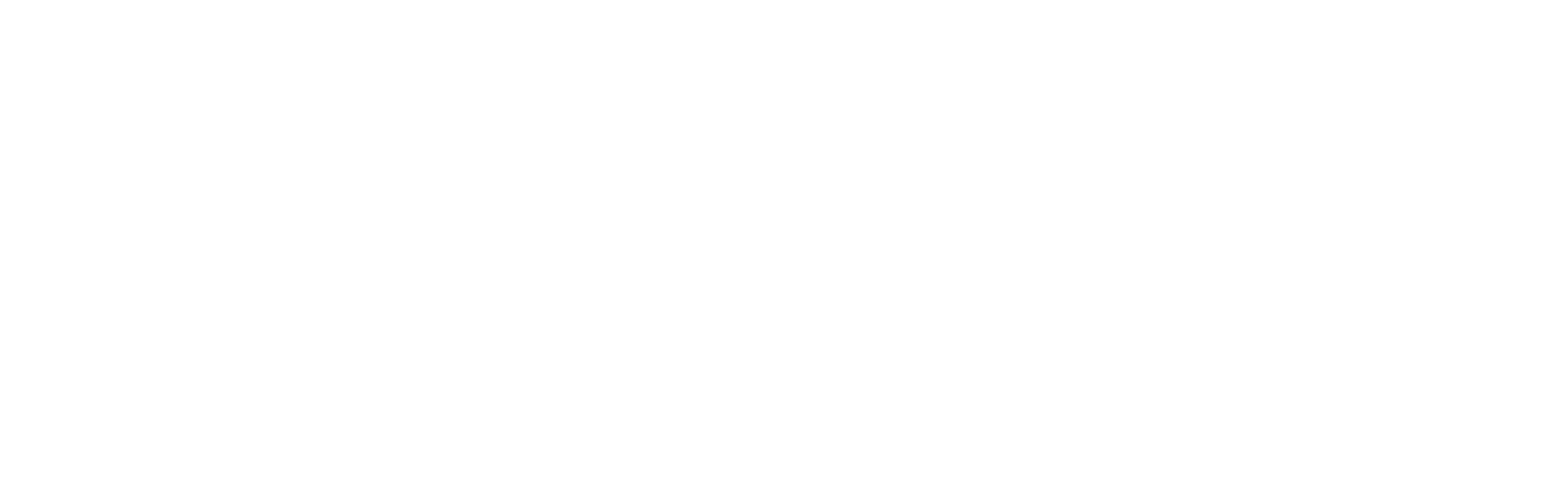
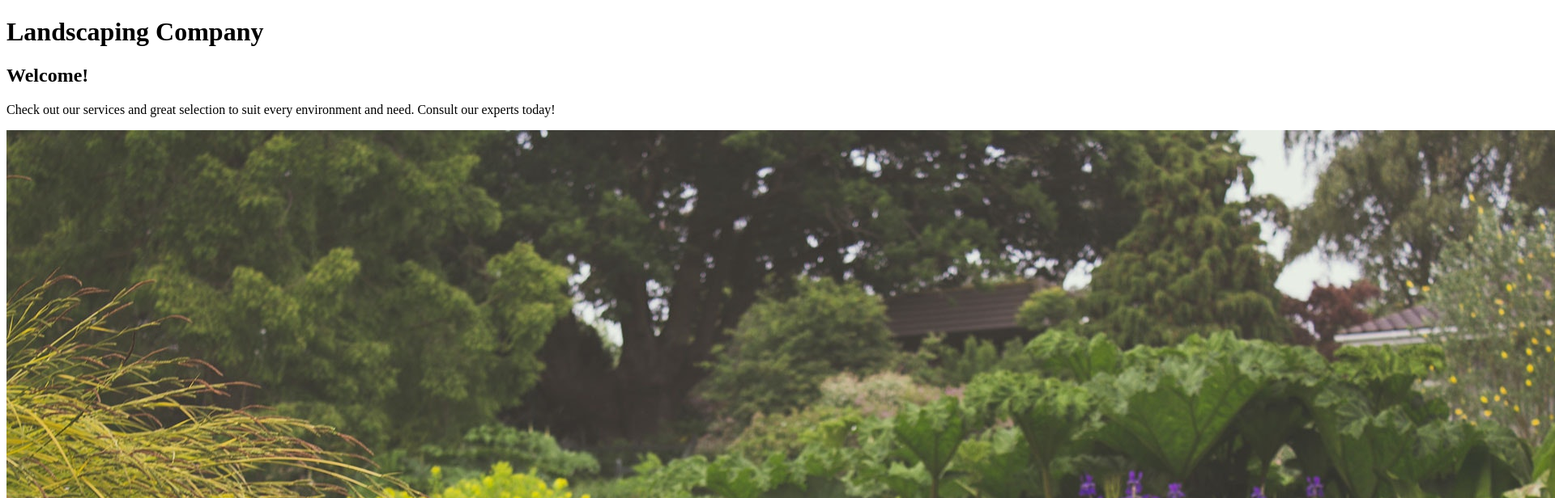
Before and after one commit to jessica5254/three_commits_project, a plain HTML site: page index.html in a window 1280 px wide. Shown: the top 616 px of the page at 81% size, 1920 px wide, since content can reach past the window. Drawn offline with Linux system fonts and the light colour scheme.

Commit message:
Added header and Welcome section with image to body of index, updated title

```diff
--- a/index.html
+++ b/index.html
@@ -9,9 +9,16 @@
     Filename:index.html
     -->
     <meta charset="utf-8" >
-    <title>three_commits_project</title>
+    <title>Landscaping Company</title>
 </head>
 <body>
-
+<header>
+    <h1>Landscaping Company</h1>
+</header>
+<section>
+    <h2>Welcome!</h2>
+    <p>Check out our services and great selection to suit every environment and need. Consult our experts today!</p>
+    <img src="pexels-creative-vix-7283.jpg" alt="Landscaping side image of beautiful plants." >
+</section>
 </body>
 </html>
```
Also changed, not shown: pexels-creative-vix-7283.jpg (added).
